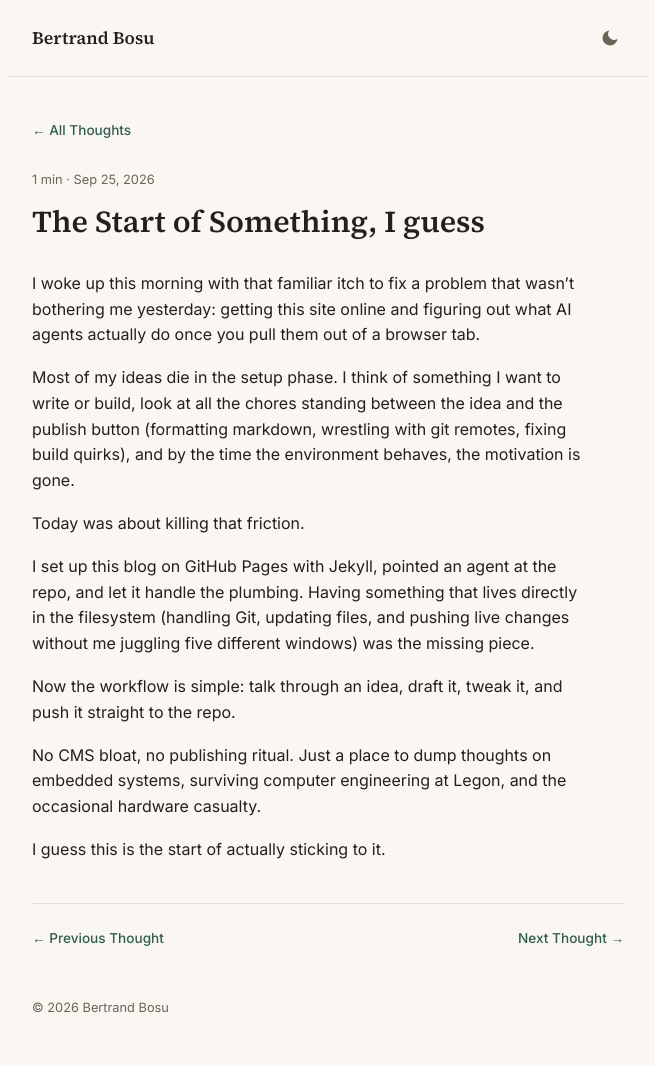
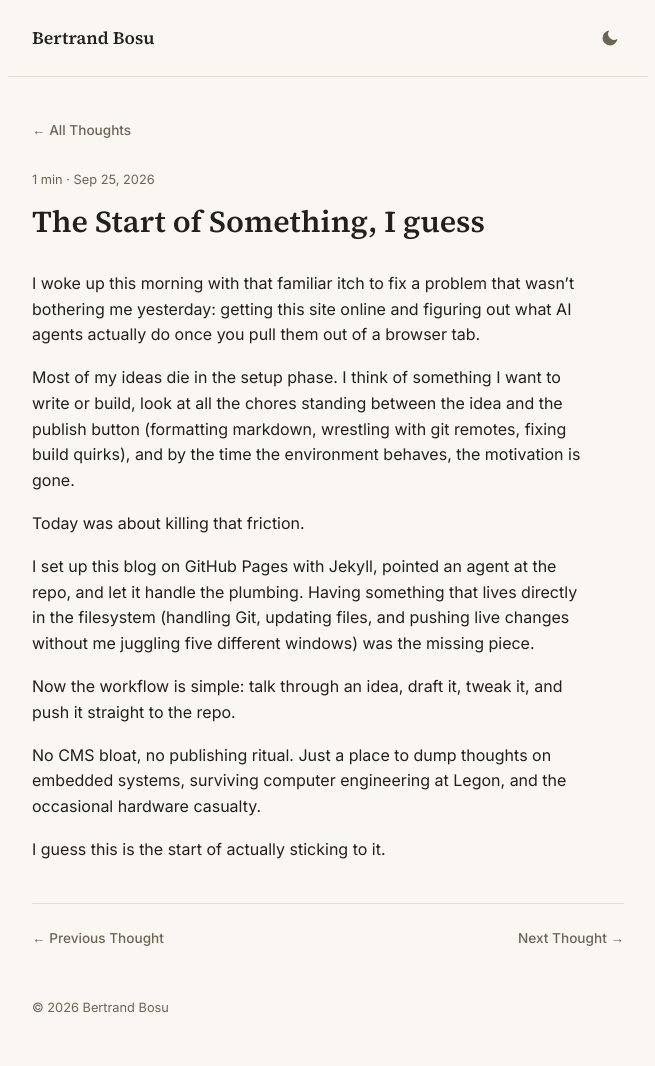
Before and after one commit to Bertqrt/bertrandbosu-blog1, a Jekyll site: the page built from _posts/2026-09-25-the-start-of-something-i-guess.md, in a window 1280 px wide. Shown: the whole page, without its empty margins (312-967 px from the left). Built offline with Jekyll 4.4.1, drawn with Linux system fonts in a browser that asks for light colours; comment, search, counter and statistics services are not loaded.

Commit message:
Update style.css

```diff
--- a/assets/css/style.css
+++ b/assets/css/style.css
@@ -235,11 +235,14 @@ a { color: inherit; text-decoration: none; }
   display: inline-block;
   font-size: 0.85rem;
   font-weight: 500;
-  color: var(--accent);
+  color: var(--ink-soft);
+  transition: color 0.15s ease;
 }
 
 .nav-link:hover,
-.nav-link:focus-visible { text-decoration: underline; }
+.nav-link:focus-visible {
+  color: var(--accent);
+}
 
 .back-link { margin-bottom: 1.75rem; }
 
```
